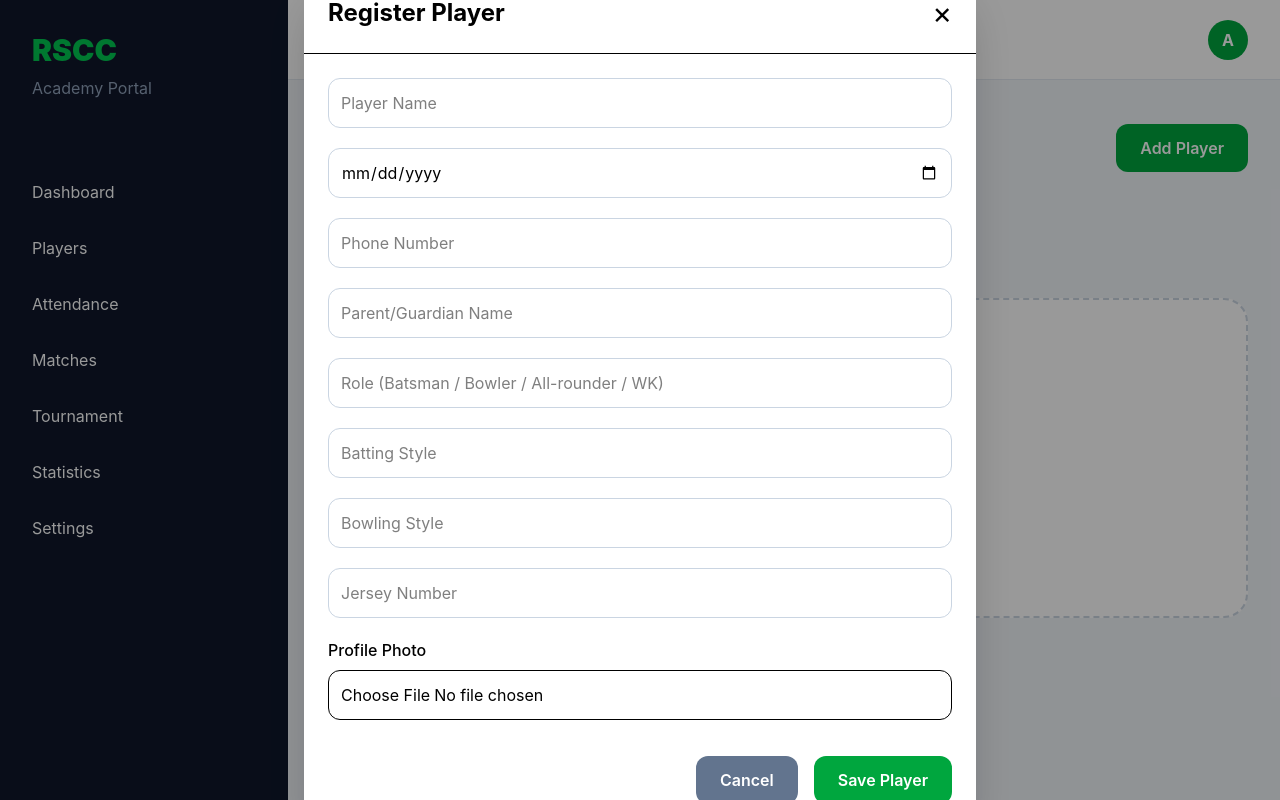
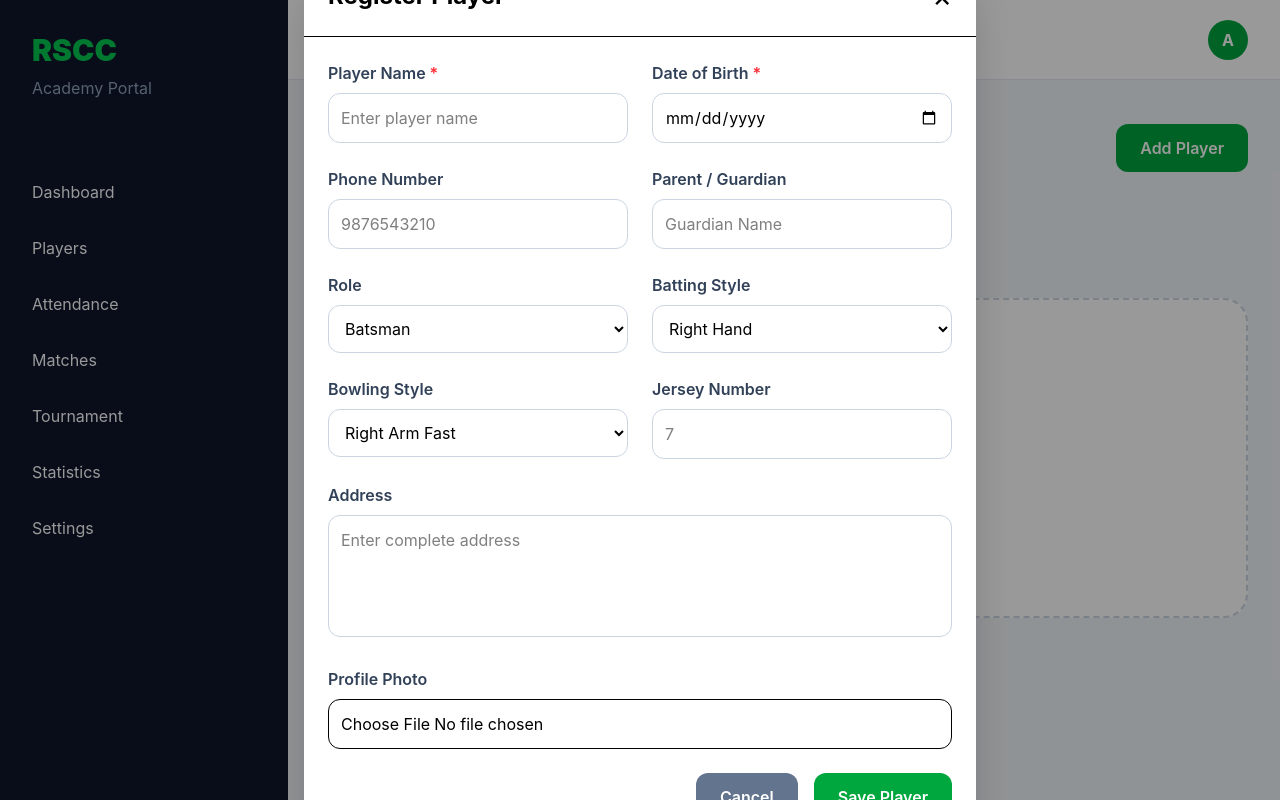
Before and after one commit to apexalphaa/rscc-app, a React (Vite) app in the folder apps/frontend/: page /players in a window 1280 px wide. Both pictures are taken after typing "Sample" into the empty fields and a click on the button "Add Player". Built offline with nearby package versions, Linux system fonts and the light colour scheme.

Commit message:
Update PlayerForm.jsx

```diff
--- a/apps/frontend/src/components/PlayerForm.jsx
+++ b/apps/frontend/src/components/PlayerForm.jsx
@@ -1,38 +1,88 @@
 import Input from "./common/Input";
 import Button from "./common/Button";
+import FormField from "./FormField";
+import Select from "./Select";
+import TextArea from "./TextArea";
 
 export default function PlayerForm({ onCancel }) {
   return (
-    <form className="space-y-5">
+    <form className="grid md:grid-cols-2 gap-6">
 
-      <Input placeholder="Player Name" />
+      <FormField label="Player Name" required>
+        <Input placeholder="Enter player name" />
+      </FormField>
 
-      <Input type="date" />
+      <FormField label="Date of Birth" required>
+        <Input type="date" />
+      </FormField>
 
-      <Input placeholder="Phone Number" />
+      <FormField label="Phone Number">
+        <Input placeholder="9876543210" />
+      </FormField>
 
-      <Input placeholder="Parent/Guardian Name" />
+      <FormField label="Parent / Guardian">
+        <Input placeholder="Guardian Name" />
+      </FormField>
 
-      <Input placeholder="Role (Batsman / Bowler / All-rounder / WK)" />
+      <FormField label="Role">
+        <Select
+          options={[
+            "Batsman",
+            "Bowler",
+            "All Rounder",
+            "Wicket Keeper",
+          ]}
+        />
+      </FormField>
 
-      <Input placeholder="Batting Style" />
+      <FormField label="Batting Style">
+        <Select
+          options={[
+            "Right Hand",
+            "Left Hand",
+          ]}
+        />
+      </FormField>
 
-      <Input placeholder="Bowling Style" />
+      <FormField label="Bowling Style">
+        <Select
+          options={[
+            "Right Arm Fast",
+            "Right Arm Medium",
+            "Left Arm Fast",
+            "Left Arm Spin",
+            "Off Spin",
+            "Leg Spin",
+          ]}
+        />
+      </FormField>
 
-      <Input placeholder="Jersey Number" />
+      <FormField label="Jersey Number">
+        <Input placeholder="7" />
+      </FormField>
 
-      <div>
-        <label className="block mb-2 font-medium">
-          Profile Photo
-        </label>
+      <div className="md:col-span-2">
 
-        <input
-          type="file"
-          className="w-full border rounded-xl p-3"
-        />
+        <FormField label="Address">
+          <TextArea
+            placeholder="Enter complete address"
+          />
+        </FormField>
+
       </div>
 
-      <div className="flex justify-end gap-4 pt-4">
+      <div className="md:col-span-2">
+
+        <FormField label="Profile Photo">
+          <input
+            type="file"
+            className="w-full border rounded-xl p-3"
+          />
+        </FormField>
+
+      </div>
+
+      <div className="md:col-span-2 flex justify-end gap-4">
 
         <Button
           type="button"
```
